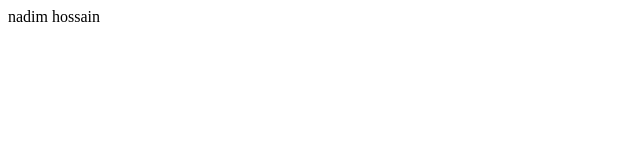
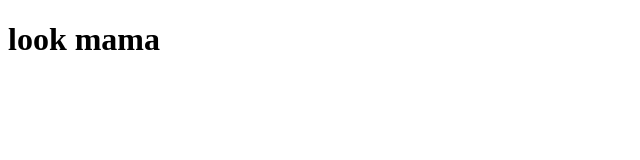
Before and after one commit to Nadimhossain12/my-fast-repo, a plain HTML site: page index.html in a window 1280 px wide. Shown: the whole page, without its empty margins (0-640 px from the left). Drawn offline with Linux system fonts and the light colour scheme.

Commit message:
first commit

```diff
--- a/index.html
+++ b/index.html
@@ -7,6 +7,6 @@
     <title>my first github repo</title>
 </head>
 <body>
-    nadim hossain
+  <h1>look mama</h1>
 </body>
 </html>
```
